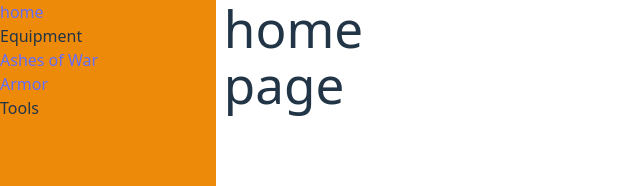
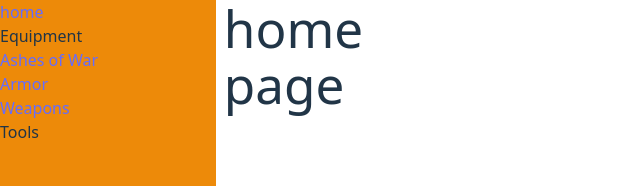
Before and after one commit to misspia/elden-ring-tools, a React (Vite) app: page / in a window 1280 px wide. Shown: the top 186 px of the page, without its empty margins (0-640 px from the left). Built offline with nearby package versions, Linux system fonts and the light colour scheme.

Commit message:
add repo name to vite config

```diff
--- a/src/routes/Root/NavigationBar.tsx
+++ b/src/routes/Root/NavigationBar.tsx
@@ -23,6 +23,10 @@ const navGroups: NavGroup[] = [
       {
         label: "Armor",
         to: "/armor",
+      },
+      {
+        label: "Weapons",
+        to: "/weapons",
       },
     ],
   },
--- /dev/null
+++ b/src/routes/Weapons/index.tsx
@@ -0,0 +1,9 @@
+import React from "react";
+
+export const WeaponsPage: React.FC = () => {
+  return (
+    <div>
+      <h1>weapons page</h1>
+    </div>
+  );
+};
--- a/src/routes/index.tsx
+++ b/src/routes/index.tsx
@@ -13,9 +13,10 @@ import { HomePage } from "@/routes/Home";
 import { AshesOfWarPage } from "@/routes/AshesOfWar";
 import { NotFoundPage } from "@/routes/NotFound";
 import { Root } from "@/routes/Root";
-import { ArmorPage } from "./Armor";
-import { CalculatorPage } from "./Calculator";
-import { BuilderPage } from "./Builder";
+import { ArmorPage } from "@/routes/Armor";
+import { CalculatorPage } from "@/routes/Calculator";
+import { BuilderPage } from "@/routes/Builder";
+import { WeaponsPage } from "@/routes/Weapons";
 
 /**
  * Routes
@@ -42,6 +43,12 @@ const armorRoute = createRoute({
   component: ArmorPage,
 });
 
+const weaponsRoute = createRoute({
+  getParentRoute: () => rootRoute,
+  path: "weapons",
+  component: WeaponsPage,
+});
+
 const calculatorRoute = createRoute({
   getParentRoute: () => rootRoute,
   path: "calculator",
@@ -58,6 +65,7 @@ const routeTree = rootRoute.addChildren([
   indexRoute,
   ashesOfWarRoute,
   armorRoute,
+  weaponsRoute,
   calculatorRoute,
   builderRoute,
 ]);
--- a/vite.config.ts
+++ b/vite.config.ts
@@ -5,6 +5,7 @@ import path from "path";
 // https://vite.dev/config/
 export default defineConfig({
   plugins: [react()],
+  base: "/elden-ring-tools/",
   resolve: {
     alias: {
       "@": path.resolve(__dirname, "./src"),
```
Also changed, not shown: 3 other files (tests, documents, lock files or other folders).
